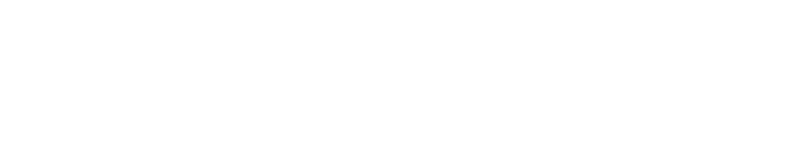
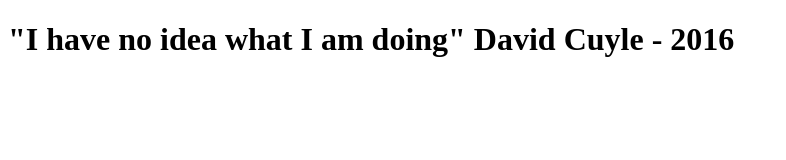
Before and after one commit to davidcuyle/davidcuyle.github.io, a plain HTML site: page Index.html in a window 1280 px wide. Shown: the whole page, without its empty margins (0-786 px from the left). Drawn offline with Linux system fonts and the light colour scheme.

Commit message:
Update Index.html

```diff
--- a/Index.html
+++ b/Index.html
@@ -1,4 +1,6 @@
 <!DOCTYPE html>
   <html lang=en>
 <html>
+  <title>My website</title>
+    <h1>"I have no idea what I am doing" David Cuyle - 2016</h1>
 </html>
```
